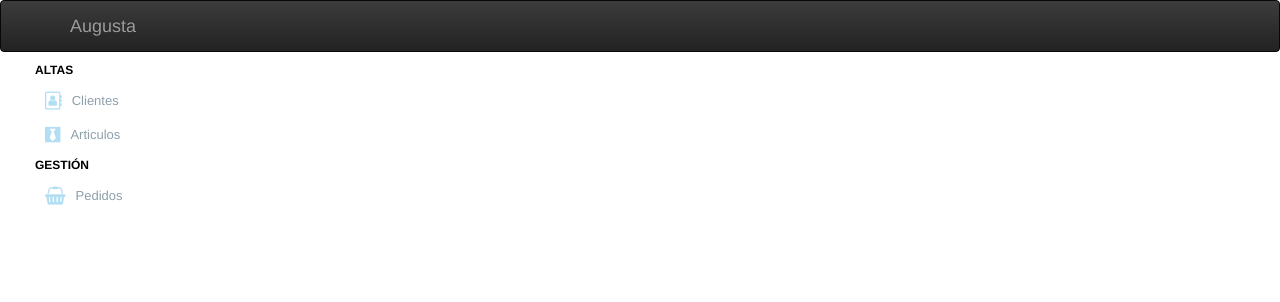
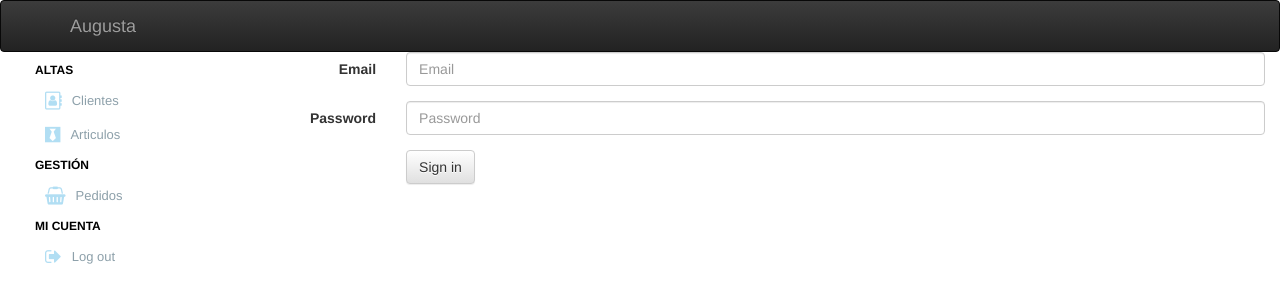
Before and after one commit to eibol87/Augusta, a React (Create React App) app: page /login in a window 1280 px wide. Shown: the top 302 px of the page. Built offline with nearby package versions, Linux system fonts and the light colour scheme.

Commit message:
añadida pagina de login

```diff
--- a/package.json
+++ b/package.json
@@ -3,6 +3,7 @@
   "version": "0.1.0",
   "private": true,
   "dependencies": {
+    "axios": "^0.17.1",
     "electron-builder": "^19.45.4",
     "jquery": "^3.2.1",
     "normalize.css": "^7.0.0",
--- a/src/components/Main.js
+++ b/src/components/Main.js
@@ -1,6 +1,7 @@
 import React from 'react';
 import { Switch, Route } from 'react-router-dom'
 import Customers from './customers/Customers.js'
+import Login from './login/Login.js'
 
 const Main = (props) => {
   return (
@@ -8,6 +9,7 @@ const Main = (props) => {
       <Switch>
         <Route exact path='/' />
         <Route path='/customers' render={() => (<Customers />)} />
+        <Route path='/login' render={() => (<Login />)} />
       </Switch>
     </div>
   )
--- a/src/components/customers/Customers.js
+++ b/src/components/customers/Customers.js
@@ -1,6 +1,6 @@
 import React, { Component } from 'react';
 import DataTable from '../forms/dataTable/DataTable';
-import customers from '../../data/customers.json'
+import {getCustomers} from '../../services/Api'
 import './Customers.css'
 
 class Customers extends Component {
@@ -13,10 +13,13 @@ class Customers extends Component {
 		}
 
 	componentDidMount(){
-		this.setState(
-		{
-			customers:[...customers]
-		})
+		getCustomers()
+		.then(response =>
+			this.setState(
+			{
+				customers:[...response]
+			})
+		)
 	}
 	getcustomersForShowTable(){
 		return this.state.customers.map((customers) => {
--- /dev/null
+++ b/src/components/login/Login.js
@@ -0,0 +1,75 @@
+import React, { Component } from 'react';
+import { Form, FormGroup, Col,ControlLabel,FormControl,Button } from 'react-bootstrap'
+import {checkLogin} from '../../services/Api'
+import  {Redirect} from 'react-router'
+import './Login.css'
+
+class Login extends Component{
+	constructor(){
+		super()
+		this.state = {
+	    	email:'',
+	    	password: '',
+	    	login:false
+	    }
+
+		this.handleClick = this.handleClick.bind(this)
+		this.handleChangeEmail = this.handleChangeEmail.bind(this)
+		this.handleChangePassword = this.handleChangePassword.bind(this)
+	}
+
+	handleClick(e){
+		e.preventDefault()
+		checkLogin(this.state.email,this.state.password)
+		.then((response) =>(
+			this.setState({login:response})
+			))
+   	.catch()
+	}
+	handleChangeEmail(e){
+		this.setState(
+    {
+    	email:e.target.value
+   	})
+	}
+	handleChangePassword(e){
+		this.setState(
+    {
+    	password:e.target.value
+   	})
+	}
+	render(){
+		return (
+			<Form horizontal>
+	    <FormGroup controlId="formHorizontalEmail">
+	      <Col componentClass={ControlLabel} sm={2}>
+	        Email
+	      </Col>
+	      <Col sm={10}>
+	        <FormControl onChange={this.handleChangeEmail} type="email" name="username" placeholder="Email" />
+	      </Col>
+	    </FormGroup>
+	    <FormGroup controlId="formHorizontalPassword">
+	      <Col componentClass={ControlLabel} sm={2}>
+	        Password
+	      </Col>
+	      <Col sm={10}>
+	        <FormControl onChange={this.handleChangePassword} type="password" name="password" placeholder="Password" />
+	      </Col>
+	    </FormGroup>
+	    <FormGroup>
+	      <Col smOffset={2} sm={10}>
+	        <Button type="submit" onClick={this.handleClick}>
+	          Sign in
+	        </Button>
+	      </Col>
+	    </FormGroup>
+	      {
+        this.state.login ? <Redirect to="/" push /> : ''
+      }
+	  </Form>
+  	)
+	}
+}
+
+export default Login
--- a/src/components/menu/menu.json
+++ b/src/components/menu/menu.json
@@ -2,8 +2,8 @@
 	{
 		"category": "Altas",
 		"items":[
-			{"id": 2, "title": "Clientes", "link": "/customers", "icon": "fa fa-address-book-o"},
-			{"id": 1, "title": "Articulos", "link": "/articulos", "icon": "fa fa-black-tie"}
+			{"id": 1, "title": "Clientes", "link": "/customers", "icon": "fa fa-address-book-o"},
+			{"id": 2, "title": "Articulos", "link": "/articulos", "icon": "fa fa-black-tie"}
 		]
 	},
 	{
@@ -11,5 +11,11 @@
 		"items":[
 			{"id": 3, "title": "Pedidos", "link": "/pedidos", "icon": "fa fa-shopping-basket"}
 		]
+	},
+	{
+		"category": "Mi cuenta",
+		"items":[
+			{"id": 4, "title": "Log out", "link": "/login", "icon": "fa fa-sign-out"}
+		]
 	}
 ]
--- /dev/null
+++ b/src/services/Api.js
@@ -0,0 +1,43 @@
+import axios from 'axios'
+
+const token ='Bearer eyJhbGciOiJIUzI1NiIsInR5cCI6IkpXVCJ9.eyJpZCI6IjVhMGFlMTkxNmM2OGY5OWU1YTI5ZjgxNCIsImlhdCI6MTUxMDY2MjU1Mn0.XQmqdFRadVan5O474bPQZnbAIh6dpHMeGzjJq1L-O-I'
+
+
+export function getCustomers (){
+   const url= `http://localhost:3004/customers`
+    return axios.get(url,{
+        headers: {
+           Authorization: `${token}`
+        }
+    })
+    .then(response => response.data)
+    .catch(function (error) {
+      console.log(error);
+    });
+}
+export function checkLogin(email,password){
+  const url= `http://localhost:3004/login`
+  const body ={username: email, password:password}
+  return axios.post(url,body)
+    .then(function(response){
+      if(response === undefined){
+        return false
+      }else if(response.status === 200){
+        return true
+      }
+     })
+    .catch(function (error) {
+      console.log(error);
+    });
+
+
+}
+// export function getYelpDataById (id){
+//   const url= `https://yelp-api-proxy.herokuapp.com/businesses/${id}/reviews`
+//     return axios.get(url,{
+//         headers: {
+//            Authorization: `${token}`
+//         }
+//     })
+//     .then(response => response.data.reviews)
+// }
```
Also changed, not shown: src/components/login/Login.css (added), src/services/localStorage.js (added), 1 other file (tests, documents, lock files or other folders).
